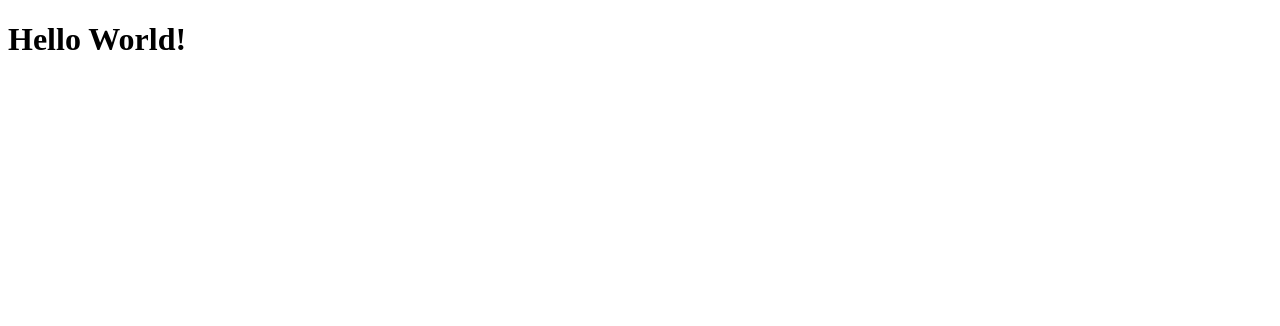
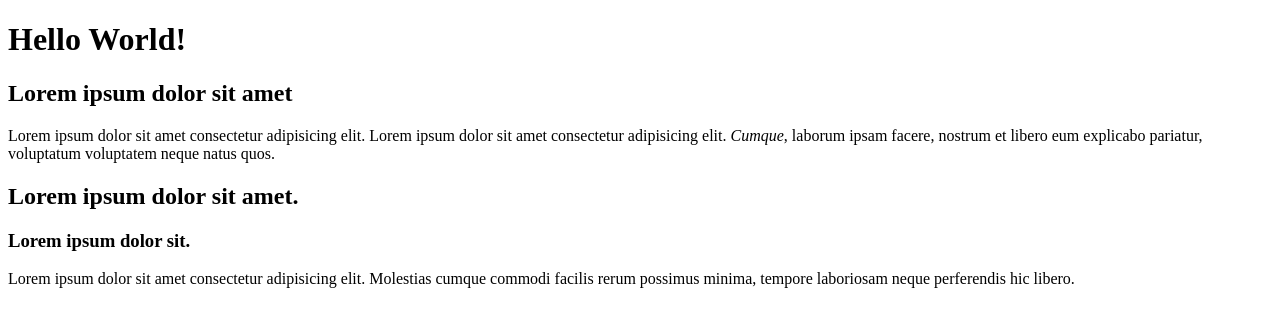
Before and after one commit to Set-Kaung/odin-project, a plain HTML site: page html-boilerplate/index.html in a window 1280 px wide. Drawn offline with Linux system fonts and the light colour scheme.

Commit message:
Adding content to index.html

```diff
--- a/html-boilerplate/index.html
+++ b/html-boilerplate/index.html
@@ -6,5 +6,12 @@
 </head>
 <body>
     <h1>Hello World!</h1>
+    <h2>Lorem ipsum dolor sit amet</h2>
+    <p>
+        Lorem ipsum dolor sit amet consectetur adipisicing elit. Lorem ipsum dolor sit amet consectetur adipisicing elit. <em>Cumque</em>, laborum ipsam facere, nostrum et libero eum explicabo pariatur, voluptatum voluptatem neque natus quos.
+    </p>
+    <h2>Lorem ipsum dolor sit amet.</h2>
+    <h3>Lorem ipsum dolor sit.</h3>
+    <p>Lorem ipsum dolor sit amet consectetur adipisicing elit. Molestias cumque commodi facilis rerum possimus minima, tempore laboriosam neque perferendis hic libero.</p>
 </body>
 </html>
```
